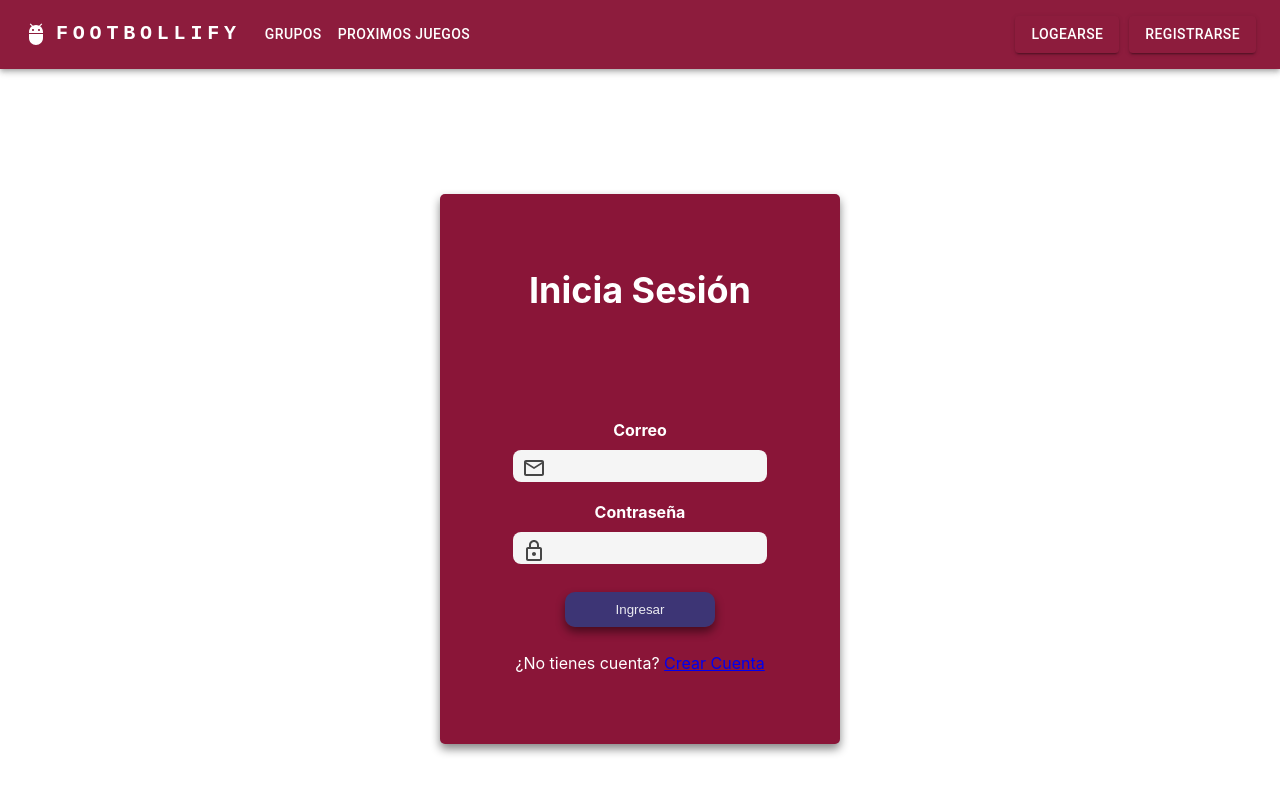
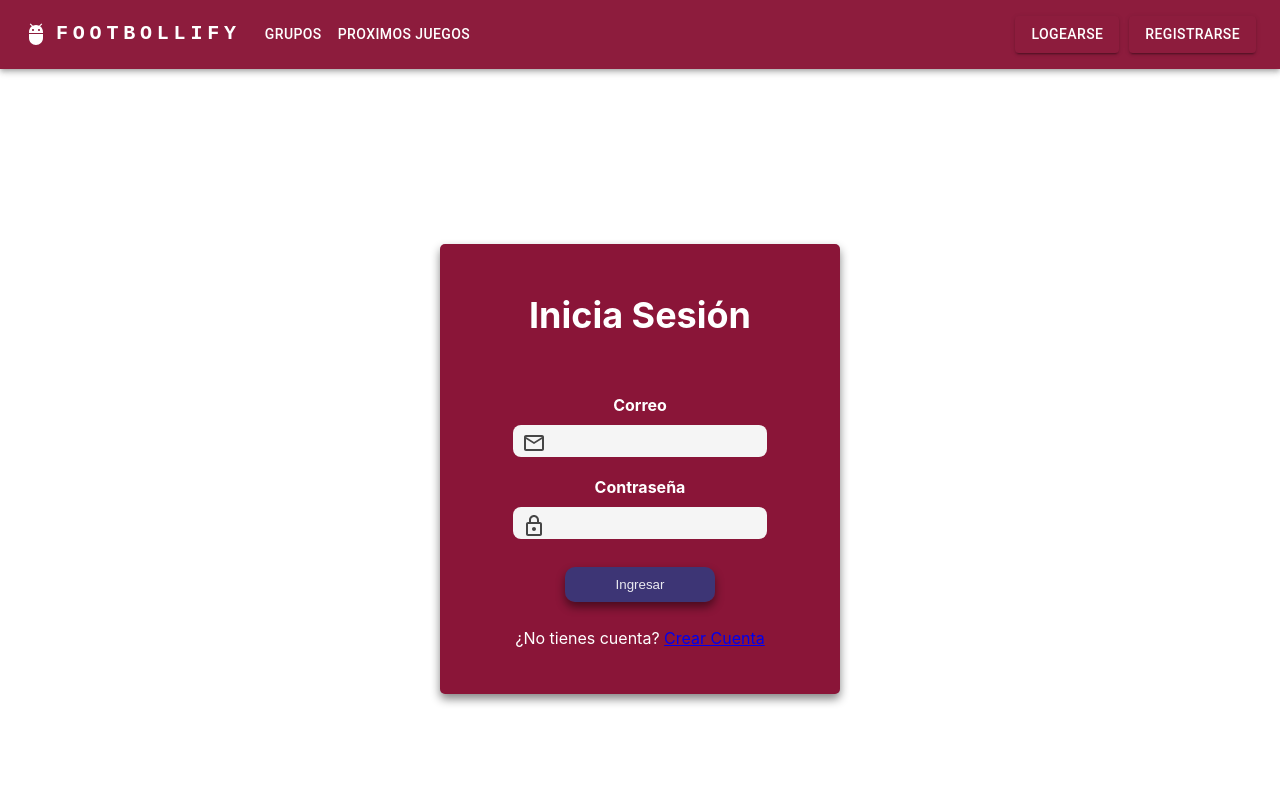
Before and after one commit to RoberthLopez/footbollify, a React (Create React App) app: page /login in a window 1280 px wide. Shown: the top 794 px of the page. Built offline with nearby package versions, Linux system fonts and the light colour scheme.

Commit message:
height del form ajustado a 450px como estaba

```diff
--- a/src/views/Login/Login.css
+++ b/src/views/Login/Login.css
@@ -11,7 +11,7 @@
   align-items: center;
   flex-direction: column;
   width: 400px;
-  height: 550px;
+  height: 450px;
   border-radius: 5px;
   background-color: #8A1538;
   box-shadow: 0 5px 10px rgba(0, 0, 0, 0.479);
```
